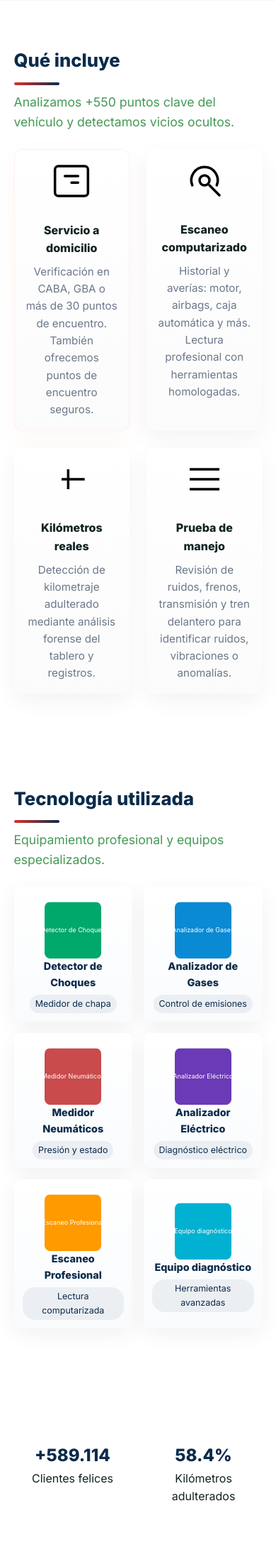
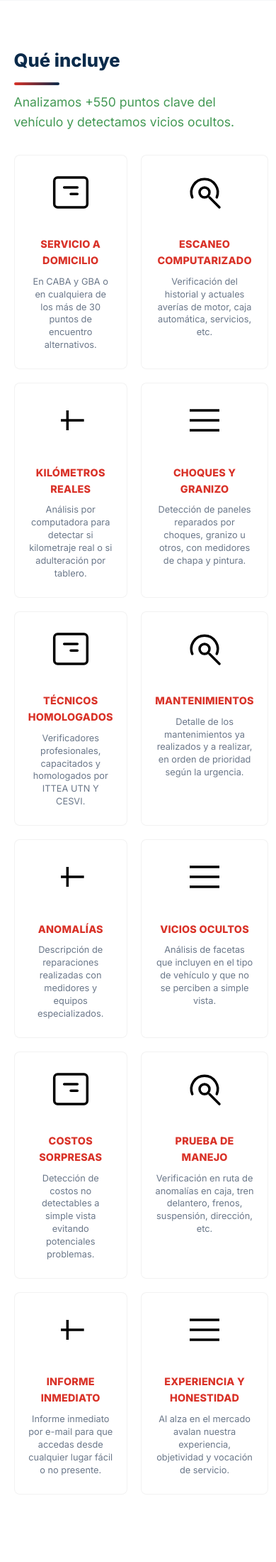
Before and after one commit to david2987/akina, a PHP site: page / in a window 390 px wide. Shown: the part 1859-4059 px from the top of the page at 71% size. Run offline with PHP 8.4, Linux system fonts and the light colour scheme.

Commit message:
Redesign "Qué incluye" section: 4x3 grid layout with 12 features, red titles, clean white cards with subtle borders

```diff
--- a/landing/assets/css/styles.css
+++ b/landing/assets/css/styles.css
@@ -58,15 +58,14 @@ body { font-family: 'Inter', system-ui, -apple-system, 'Segoe UI', Roboto, 'Helv
 .card { background: linear-gradient(180deg, rgba(255,255,255,0.02), rgba(255,255,255,0.01)); border-radius: 12px; padding: 1rem; box-shadow: 0 6px 30px rgba(0,0,0,0.08); }
 .card .card-icon { display:inline-block; font-weight:700; background: var(--navy); color:#fff; width:44px; height:44px; border-radius:50%; display:flex; align-items:center; justify-content:center; margin-bottom:.8rem; }
 
-.feature-card { background: linear-gradient(180deg, #fff, #fbfbfb); border-radius: 12px; padding: 1.3rem; text-align:center; box-shadow: 0 10px 30px rgba(2,6,23,0.05); transition: transform .28s cubic-bezier(.2,.9,.4,.98), box-shadow .22s; }
-.feature-card img { width:56px; height:56px; object-fit:contain; margin-bottom: .7rem; }
-.feature-card:hover { transform: translateY(-8px) translateZ(0); box-shadow: 0 22px 60px rgba(2,6,23,0.12); }
-.features-grid { gap: 1.5rem; }
-.feature-card .feature-icon img { width:56px; height:56px; object-fit:contain; margin-bottom: .7rem; display:inline-block }
-.feature-card .feature-icon { display:block; margin: 0 auto 10px; }
-.feature-highlight { border: 1px solid rgba(217,50,40,0.06); box-shadow: 0 14px 40px rgba(217,50,40,0.04); }
-.feature-card h4{ margin-bottom: .5rem; }
-.feature-card p{ color:var(--muted); font-size:0.95rem }
+.feature-card { background: #fff; border-radius: 8px; padding: 1.5rem 1.2rem; text-align:center; box-shadow: none; border: 1px solid rgba(0,0,0,0.05); transition: transform .28s ease, box-shadow .22s ease; }
+.feature-card img { width:56px; height:56px; object-fit:contain; margin-bottom: 1rem; }
+.feature-card:hover { transform: translateY(-4px); box-shadow: 0 12px 30px rgba(2,6,23,0.08); }
+.features-grid { display: grid; grid-template-columns: repeat(4, 1fr); gap: 1.5rem; margin-top: 2rem; }
+.feature-card .feature-icon img { width:56px; height:56px; object-fit:contain; margin-bottom: 0.8rem; display:inline-block }
+.feature-card .feature-icon { display:block; margin: 0 auto 0.8rem; }
+.feature-card h4{ margin-bottom: 0.6rem; color: var(--accent); font-size: 0.95rem; font-weight: 700; text-transform: uppercase; letter-spacing: 0.2px; }
+.feature-card p{ color:var(--muted); font-size:0.85rem; line-height: 1.4; margin: 0; }
 
 .tech img { width: 100%; border-radius: 8px; object-fit:cover; height: 80px; }
 .tech-grid { gap: 1rem; }
@@ -118,7 +117,9 @@ body { font-family: 'Inter', system-ui, -apple-system, 'Segoe UI', Roboto, 'Helv
   .steps-grid{ grid-template-columns: 1fr; gap: 1.5rem }
   .connector-svg, .step-connector{ display:none }
   .step-card{ gap:1rem; }
-  .feature-card{ padding:1rem }
+  .features-grid{ grid-template-columns: repeat(2, 1fr); gap: 1.2rem; }
+  .feature-card h4{ font-size: 0.9rem; }
+  .feature-card p{ font-size: 0.8rem; }
   .tech-grid{ grid-template-columns: repeat(2,1fr) }
 }
 
--- a/landing/index.html
+++ b/landing/index.html
@@ -109,28 +109,67 @@
     <section class="container section features" id="que-incluye">
       <h2>Qué incluye</h2>
       <p class="lead">Analizamos +550 puntos clave del vehículo y detectamos vicios ocultos.</p>
-      <div class="grid grid-4 features-grid">
-        <div class="feature-card tilt feature-highlight">
+      <div class="features-grid">
+        <div class="feature-card">
           <div class="feature-icon"><img src="assets/images/icon1.svg" alt="Servicio a domicilio" /></div>
           <h4>Servicio a domicilio</h4>
-          <p>Verificación en CABA, GBA o más de 30 puntos de encuentro. También ofrecemos puntos de encuentro seguros.</p>
+          <p>En CABA y GBA o en cualquiera de los más de 30 puntos de encuentro alternativos.</p>
         </div>
-        <div class="feature-card tilt">
+        <div class="feature-card">
           <div class="feature-icon"><img src="assets/images/icon2.svg" alt="Escaneo computarizado" /></div>
           <h4>Escaneo computarizado</h4>
-          <p>Historial y averías: motor, airbags, caja automática y más. Lectura profesional con herramientas homologadas.</p>
+          <p>Verificación del historial y actuales averías de motor, caja automática, servicios, etc.</p>
         </div>
-        <div class="feature-card tilt">
-          <div class="feature-icon"><img src="assets/images/icon3.svg" alt="Kilometros reales" /></div>
+        <div class="feature-card">
+          <div class="feature-icon"><img src="assets/images/icon3.svg" alt="Kilómetros reales" /></div>
           <h4>Kilómetros reales</h4>
-          <p>Detección de kilometraje adulterado mediante análisis forense del tablero y registros.</p>
+          <p>Análisis por computadora para detectar si kilometraje real o si adulteración por tablero.</p>
         </div>
-        <div class="feature-card tilt">
-          <div class="feature-icon"><img src="assets/images/icon4.svg" alt="Prueba de manejo" /></div>
+        <div class="feature-card">
+          <div class="feature-icon"><img src="assets/images/icon4.svg" alt="Choques y granizo" /></div>
+          <h4>Choques y granizo</h4>
+          <p>Detección de paneles reparados por choques, granizo u otros, con medidores de chapa y pintura.</p>
+        </div>
+        <div class="feature-card">
+          <div class="feature-icon"><img src="assets/images/icon1.svg" alt="Técnicos homologados" /></div>
+          <h4>Técnicos homologados</h4>
+          <p>Verificadores profesionales, capacitados y homologados por ITTEA UTN Y CESVI.</p>
+        </div>
+        <div class="feature-card">
+          <div class="feature-icon"><img src="assets/images/icon2.svg" alt="Mantenimientos" /></div>
+          <h4>Mantenimientos</h4>
+          <p>Detalle de los mantenimientos ya realizados y a realizar, en orden de prioridad según la urgencia.</p>
+        </div>
+        <div class="feature-card">
+          <div class="feature-icon"><img src="assets/images/icon3.svg" alt="Anomalías" /></div>
+          <h4>Anomalías</h4>
+          <p>Descripción de reparaciones realizadas con medidores y equipos especializados.</p>
+        </div>
+        <div class="feature-card">
+          <div class="feature-icon"><img src="assets/images/icon4.svg" alt="Vicios ocultos" /></div>
+          <h4>Vicios ocultos</h4>
+          <p>Análisis de facetas que incluyen en el tipo de vehículo y que no se perciben a simple vista.</p>
+        </div>
+        <div class="feature-card">
+          <div class="feature-icon"><img src="assets/images/icon1.svg" alt="Costos sorpresas" /></div>
+          <h4>Costos sorpresas</h4>
+          <p>Detección de costos no detectables a simple vista evitando potenciales problemas.</p>
+        </div>
+        <div class="feature-card">
+          <div class="feature-icon"><img src="assets/images/icon2.svg" alt="Prueba de manejo" /></div>
           <h4>Prueba de manejo</h4>
-          <p>Revisión de ruidos, frenos, transmisión y tren delantero para identificar ruidos, vibraciones o anomalías.</p>
+          <p>Verificación en ruta de anomalías en caja, tren delantero, frenos, suspensión, dirección, etc.</p>
         </div>
-      </div>
+        <div class="feature-card">
+          <div class="feature-icon"><img src="assets/images/icon3.svg" alt="Informe inmediato" /></div>
+          <h4>Informe inmediato</h4>
+          <p>Informe inmediato por e-mail para que accedas desde cualquier lugar fácil o no presente.</p>
+        </div>
+        <div class="feature-card">
+          <div class="feature-icon"><img src="assets/images/icon4.svg" alt="Experiencia y honestidad" /></div>
+          <h4>Experiencia y honestidad</h4>
+          <p>Al alza en el mercado avalan nuestra experiencia, objetividad y vocación de servicio.</p>
+        </div>
       </div>
     </section>
 
```
